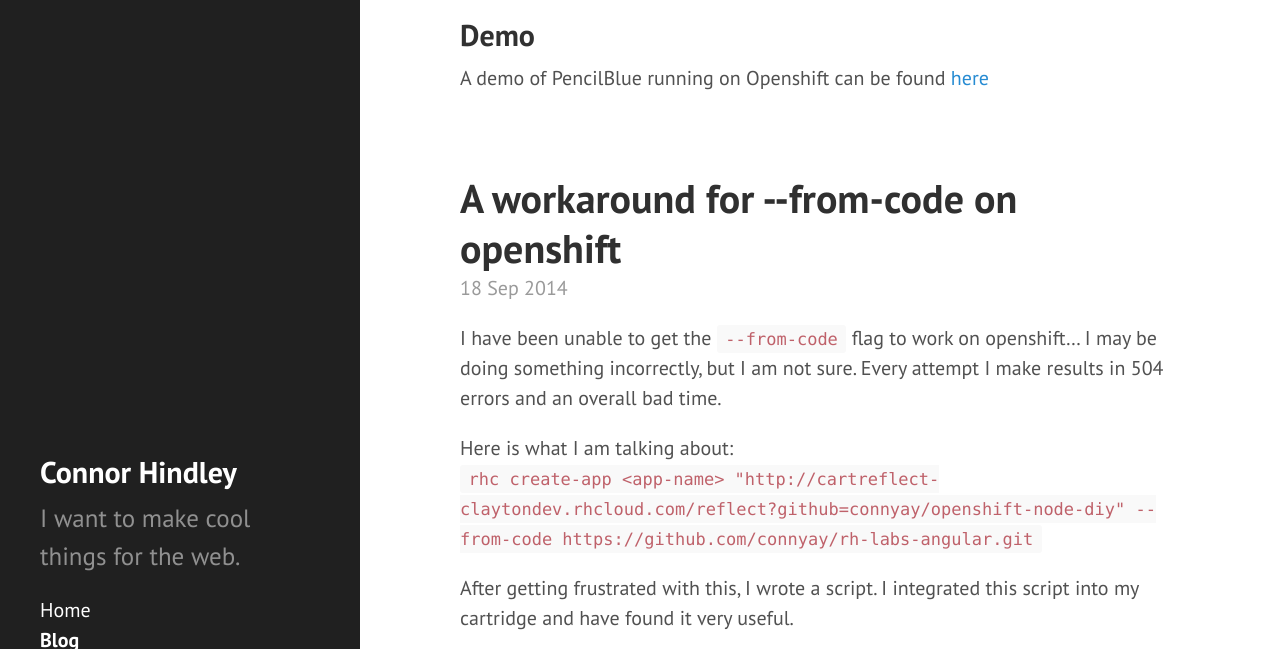
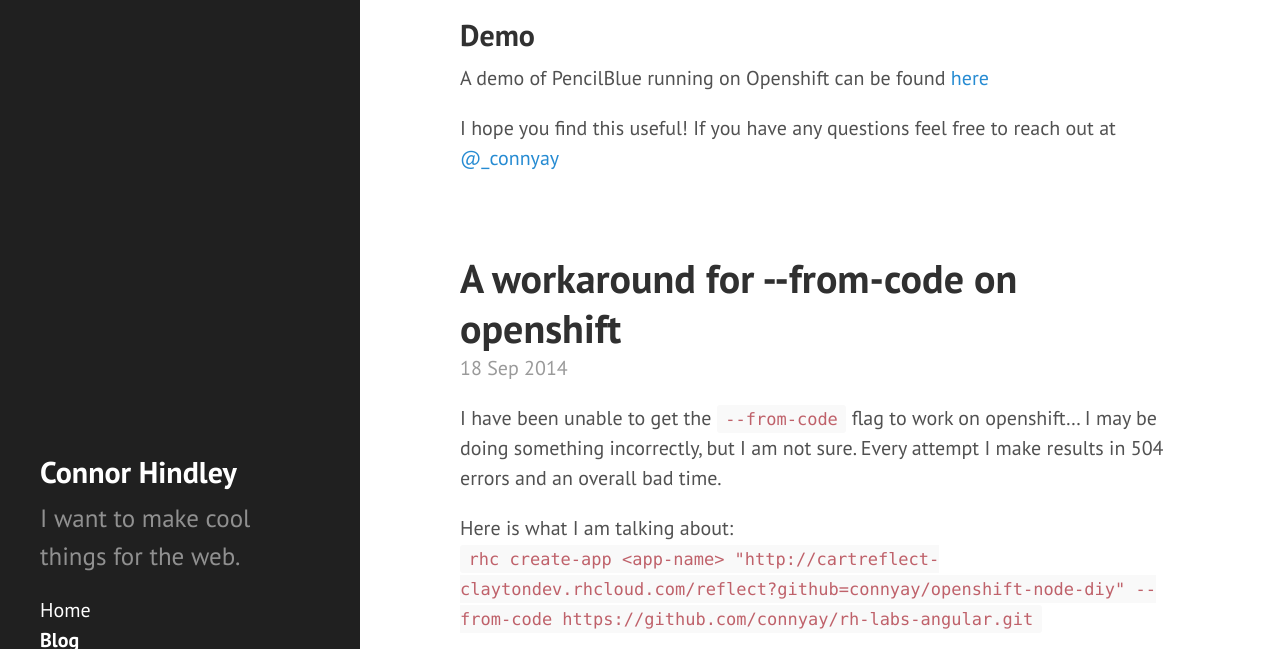
Before and after one commit to connyay/connyay.github.io, a Jekyll site: the page built from blog/index.html, in a window 1280 px wide and 900 px high, scrolled down 2489 px, cut to the strip 145-794 px from the top of the window. Built offline with Jekyll 4.4.1, drawn with Linux system fonts in a browser that asks for light colours; emoji names are drawn with the system emoji font; Markdown is read by kramdown in place of the engine named in the settings; the list of posts is cut into pages by our own code.

Commit message:
add twitter link

```diff
--- a/_posts/2014-11-25-pencilblue-on-openshift.md
+++ b/_posts/2014-11-25-pencilblue-on-openshift.md
@@ -59,3 +59,6 @@ title: Hosting PencilBlue on OpenShift by Red Hat
 
 ## Demo
 A demo of PencilBlue running on Openshift can be found [here](https://pencilblue-connyay.rhcloud.com/article/hello-openshift)
+
+
+I hope you find this useful! If you have any questions feel free to reach out at [@_connyay](https://twitter.com/_connyay)
```
